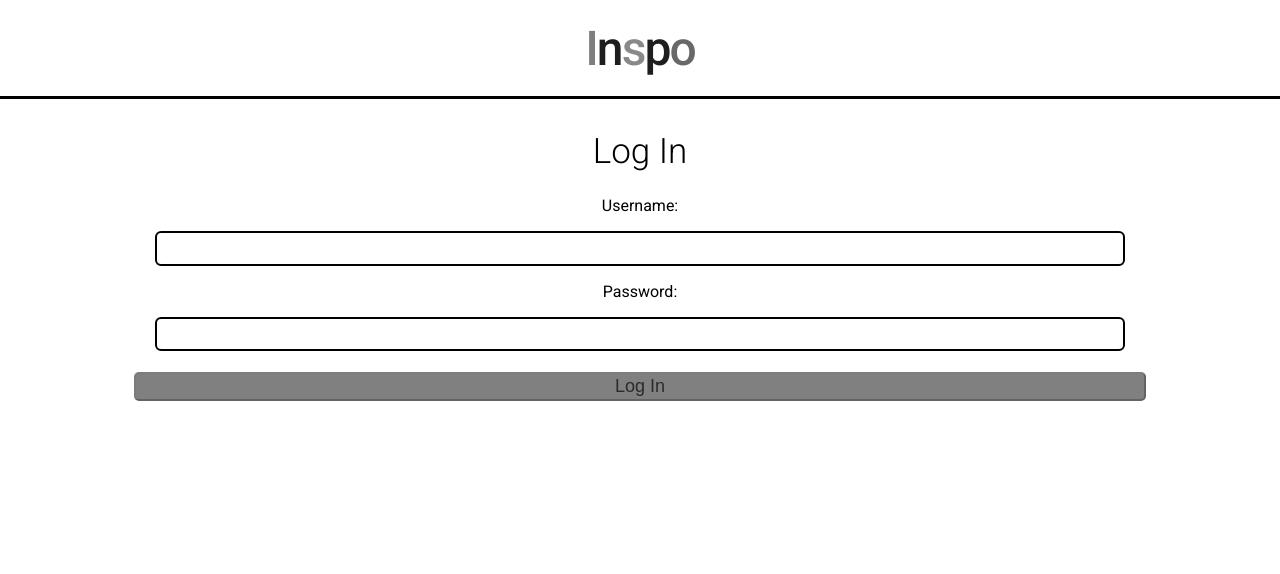
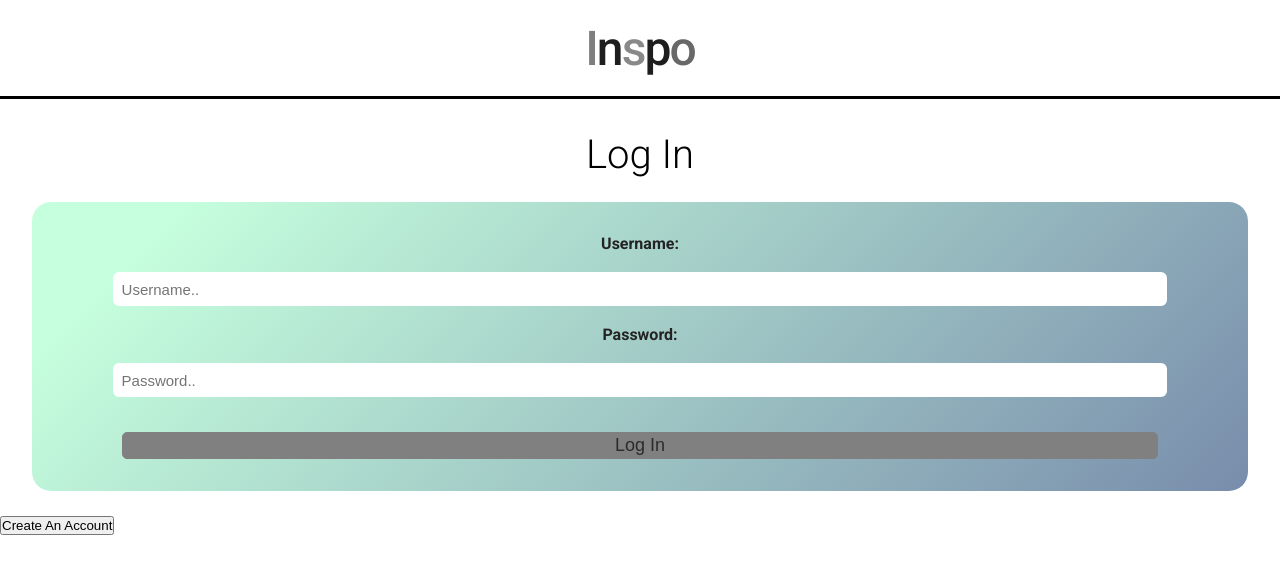
Before and after one commit to hectorohernz/inspo-view-demo, a Next.js app: page / in a window 1280 px wide. Shown: the top 574 px of the page. Built offline with nearby package versions, Linux system fonts and the light colour scheme.

Commit message:
login verf

```diff
--- a/components/home/Login.js
+++ b/components/home/Login.js
@@ -65,9 +65,9 @@ export default function login({ data }) {
         <h2>Log In</h2>
         <form onSubmit={handleSubmit}>
           <label>Username:</label>
-          <input type="text" {...bindUsername} />
+          <input type="text" {...bindUsername} placeholder="Username.."/>
           <label>Password:</label>
-          <input type="text" {...bindPassword} />
+          <input type="text" {...bindPassword} placeholder="Password.."/>
           <input
             type="submit"
             value="Log In"
--- /dev/null
+++ b/components/utils/Logo.js
@@ -0,0 +1,17 @@
+import Head from "next/head";
+import Link from "next/link";
+export default function Logo(){
+    return(
+        <header>
+        <div className="logo">
+          <h1>
+            <Link href="/">
+              <a>
+                <span>I</span>n<span>s</span>p<span>o</span>
+              </a>
+            </Link>
+          </h1>
+        </div>
+      </header>
+    )
+}
--- /dev/null
+++ b/pages/create-account/create.js
@@ -0,0 +1,6 @@
+
+export default function create(){
+    return(
+        <h1>Hello World</h1>
+    )
+}
--- a/pages/index.js
+++ b/pages/index.js
@@ -1,23 +1,13 @@
 import Head from "next/head";
 import Link from "next/link";
 import LoginForm from "../components/home/Login";
-
-
-export default function Home() {
+import Logo from "../components/utils/Logo";
+export default function Index() {
   return (
     <>
-      <header>
-        <div className="logo">
-          <h1>
-            <Link href="/">
-              <a>
-                <span>I</span>n<span>s</span>p<span>o</span>
-              </a>
-            </Link>
-          </h1>
-        </div>
-      </header>
+      <Logo/>
       <LoginForm/>
+      <button>Create An Account</button>
     </>
   );
 }
--- a/styles/font/main.css
+++ b/styles/font/main.css
@@ -37,7 +37,9 @@
 }
 
 .home--login {
-  margin: 2rem 0rem;
+  margin: 0rem 2rem;
+  padding: 0rem 2rem;
+  margin-top: 2rem;
   display: -webkit-box;
   display: -ms-flexbox;
   display: flex;
@@ -51,13 +53,15 @@
 }
 
 .home--login h2 {
-  font-size: 35px;
+  font-size: 40px;
   font-weight: 300;
 }
 
 .home--login form {
+  color: #232323;
   margin: 1.5rem 0rem;
   width: 100%;
+  font-weight: bold;
   display: -webkit-box;
   display: -ms-flexbox;
   display: flex;
@@ -68,14 +72,17 @@
   -webkit-box-align: center;
       -ms-flex-align: center;
           align-items: center;
+  background-image: linear-gradient(135deg, rgba(146, 255, 191, 0.53) 10%, #00276187 100%);
+  padding: 2rem;
+  border-radius: 1.2rem;
 }
 
 .home--login form input[type=text] {
-  font-size: 18px;
-  width: 75%;
-  margin: 1rem 0rem;
-  padding: .3rem 3px;
-  border: 2px solid black;
+  font-size: 15px;
+  width: 90%;
+  margin: 1.2rem 0rem;
+  padding: .4rem .4rem;
+  border: 2px white solid;
   border-radius: 6px;
 }
 
@@ -85,8 +92,9 @@
   font-size: 18px;
   padding: 2px 7px;
   border-radius: 5px;
-  width: 79%;
-  margin-top: 5px;
+  width: 90%;
+  margin-top: 1rem;
+  border: 1px solid black;
 }
 
 .home--login form input[type=submit]:disabled {
@@ -95,6 +103,7 @@
   font-size: 18px;
   padding: 2px 7px;
   border-radius: 5px;
+  border: 1px solid gray;
 }
 
 .form-error {
--- a/styles/font/partials/_home.scss
+++ b/styles/font/partials/_home.scss
@@ -29,29 +29,38 @@
 
 
 .home--login{
-    margin:2rem 0rem ;
+    margin:0rem 2rem;
+    padding:0rem 2rem;
+    margin-top: 2rem;
     display: flex;
     flex-direction: column;
     align-items: center;
 
     h2{
-        font-size:35px;
+
+        font-size:40px;
         font-weight:300;
     }
 
     form{
+        color: rgb(35, 35, 35);
         margin:1.5rem 0rem ;
         width: 100%;
+        font-weight: bold;
         display: flex;
         flex-direction: column;
         align-items: center;
+        background-image: linear-gradient( 135deg, rgba(146, 255, 191, 0.53) 10%, #00276187 100%);
+        padding: 2rem;
+        border-radius: 1.2rem;
+
 
         input[type=text]{
-            font-size: 18px;
-            width: 75%;
-            margin: 1rem 0rem;
-            padding: .3rem 3px;
-            border: 2px solid black;
+            font-size: 15px;
+            width: 90%;
+            margin: 1.2rem 0rem;
+            padding: .4rem .4rem;
+            border: 2px white solid;
             border-radius:6px;
         }
 
@@ -61,8 +70,9 @@
             font-size: 18px;
             padding: 2px 7px;
             border-radius: 5px;
-            width: 79%;
-            margin-top: 5px;
+            width: 90%;
+            margin-top: 1rem;
+            border: 1px solid black;
         }
         input[type=submit]:disabled{
             background: rgb(128, 128, 128);
@@ -70,6 +80,7 @@
             font-size: 18px;
             padding: 2px 7px;
             border-radius: 5px;
+            border: 1px solid   rgb(128, 128, 128);
         }
     }
 }
```
Also changed, not shown: 1 other file (tests, documents, lock files or other folders).
